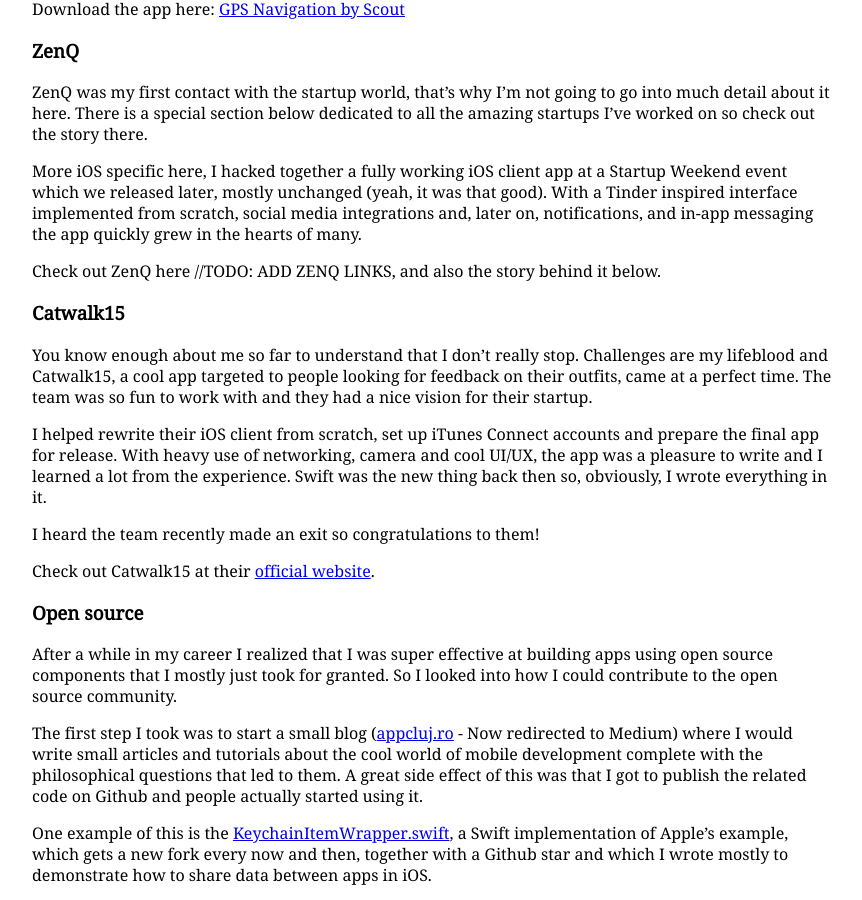
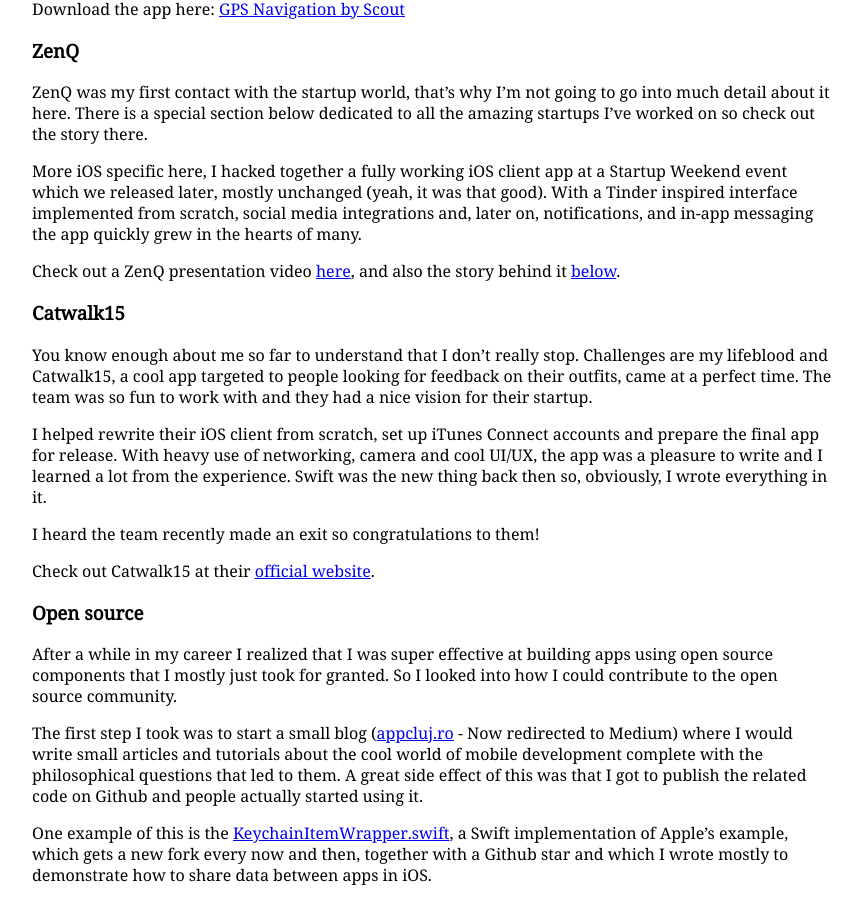
Before and after one commit to macostea/macostea.github.io, a Jekyll site: the page built from projects.md, in a window 1280 px wide and 900 px high, scrolled down 756 px. Shown: the whole window, without its empty margins (208-1070 px from the left). Built offline with Jekyll 4.4.1, drawn with Linux system fonts in a browser that asks for light colours; some of the changed text lies outside the part shown.

Commit message:
Added ZenQ presentation video link

```diff
--- a/projects.md
+++ b/projects.md
@@ -44,7 +44,7 @@
 event which we released later, mostly unchanged (yeah, it was that good). With a Tinder inspired interface implemented from scratch, social media integrations and, later on, notifications,
 and in-app messaging the app quickly grew in the hearts of many.
 
-Check out ZenQ here //TODO: ADD ZENQ LINKS, and also the story behind it below.
+Check out a ZenQ presentation video [here](https://drive.google.com/file/d/0BziKdlOCmVqRRzNUZkM1b2FvOFk/view?usp=sharing), and also the story behind it [below](#zenq-1).
 
 ### Catwalk15
 You know enough about me so far to understand that I don't really stop. Challenges are my
@@ -127,7 +127,7 @@
 my priorities have shifted dramatically from a regular guy that wants to do his job good to
 "I want to do good, express myself and be a driving force for something bigger than myself".
 
-You can find more info about ZenQ here: //TODO: Add ZenQ links
+The ZenQ website is no longer online but you can check out a presentation video [here](https://drive.google.com/file/d/0BziKdlOCmVqRRzNUZkM1b2FvOFk/view?usp=sharing).
 
 ### Tutora
 I couldn't stop there so I went back to Startup Weekend the next year, this time ready to pitch my idea:
```
